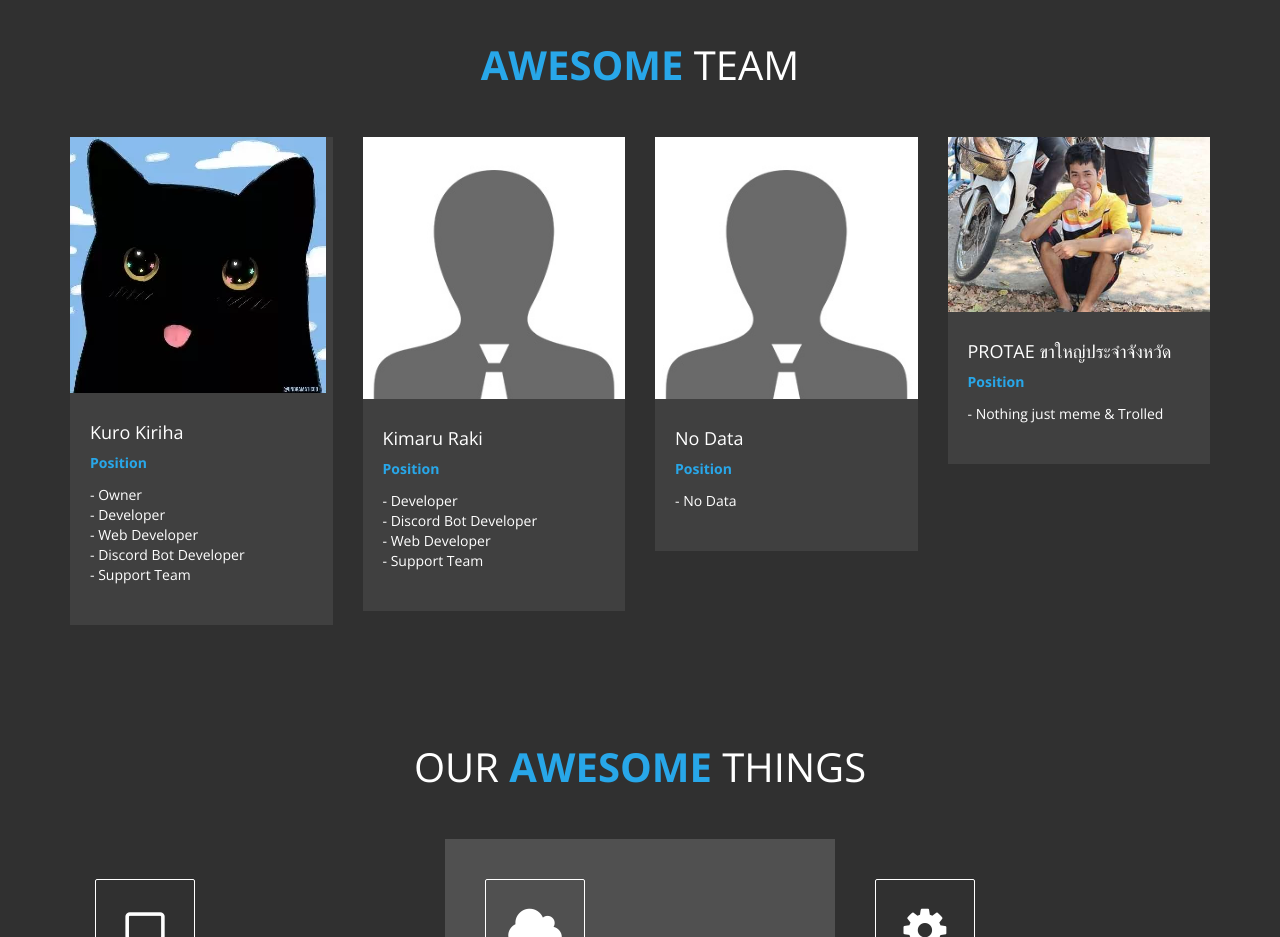
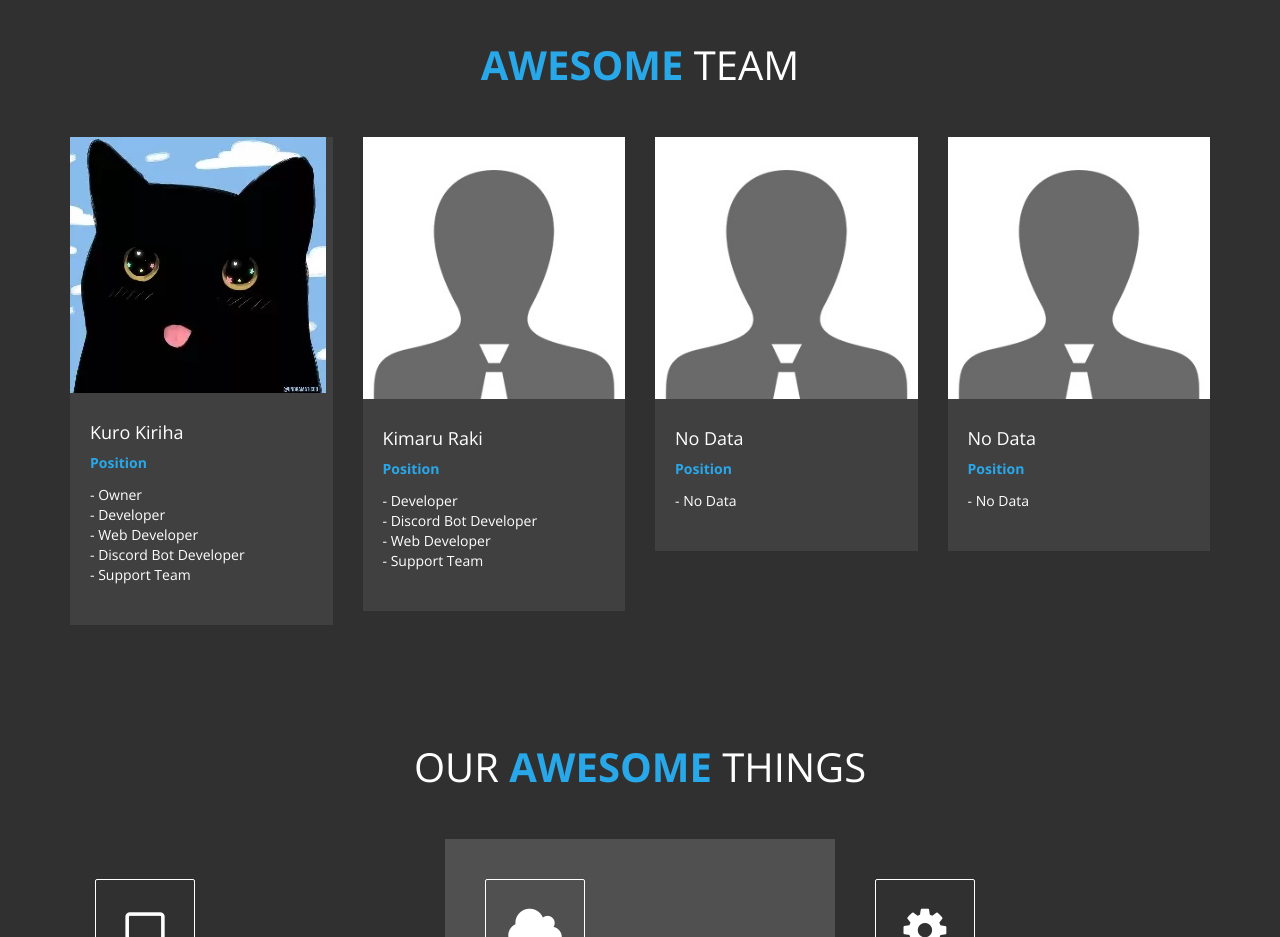
Before and after one commit to kirihadeveloperhouse/kirihadeveloperhouse.github.io, a plain HTML site: page index.html in a window 1280 px wide. Shown: the part 1200-2137 px from the top of the page. Drawn offline with nearby package versions, Linux system fonts and the light colour scheme.

Commit message:
Change Something

```diff
--- a/index.html
+++ b/index.html
@@ -200,11 +200,11 @@
     				</div>
     				<div class="col-md-3 col-sm-6 col-xs-12 wow fadeIn" data-wow-offset="50" data-wow-delay="1.6s">
     					<div class="team-wrapper">
-    						<img src="./images/Other/FB_IMG_1603408578497.jpg" class="img-responsive" alt="team img 4">
+    						<img src="./images/member-1.jpg" class="img-responsive" alt="team img 4">
     							<div class="team-des">
-    								<h4>PROTAE ขาใหญ่ประจำจังหวัด</h4>
+    								<h4>No Data</h4>
     								<span>Position</span>
-    								<p>- Nothing just meme & Trolled</p>
+    								<p>- No Data</p>
     							</div>
     					</div>
     				</div>
```
